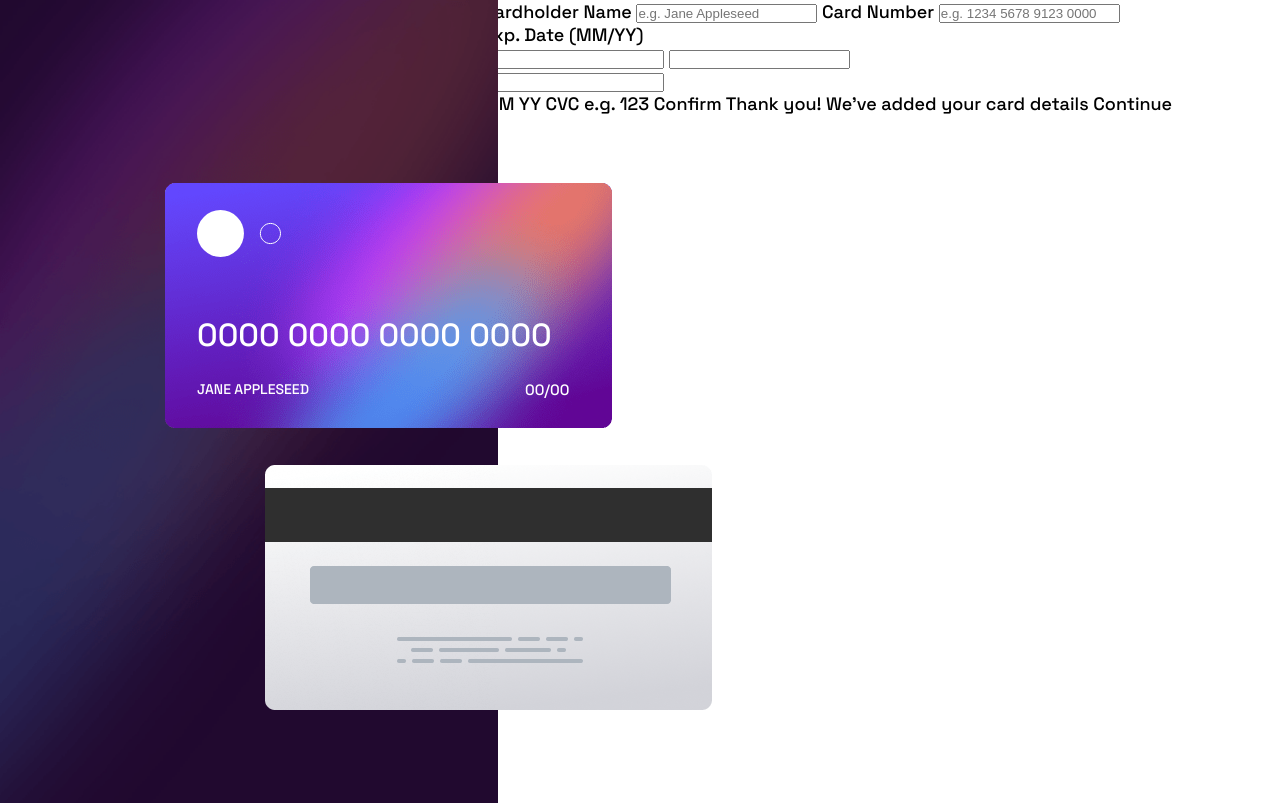
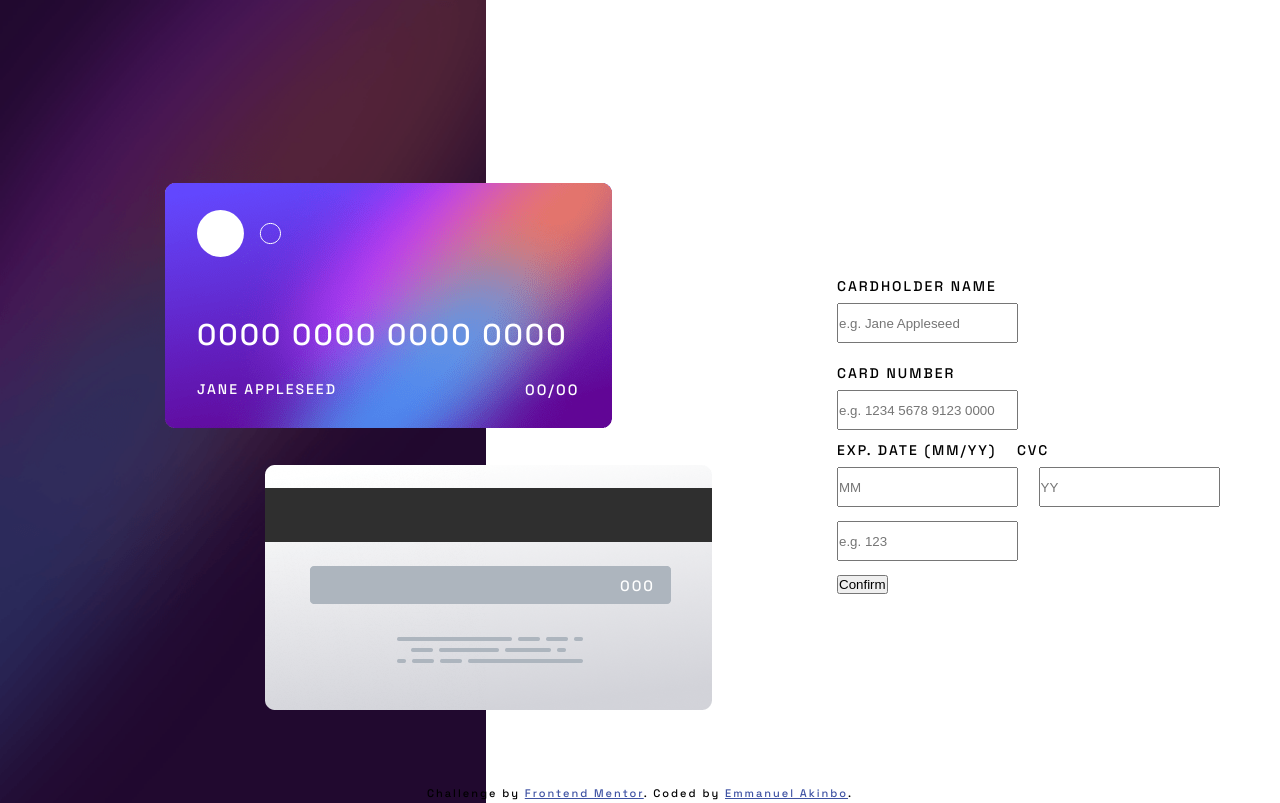
Before and after one commit to akinbo-emmanuel/interactive-card-details-form-main, a plain HTML site: page index.html in a window 1280 px wide. Shown: the top 803 px of the page. Drawn offline with Linux system fonts and the light colour scheme.

Commit message:
Card styling

```diff
--- a/css/style.css
+++ b/css/style.css
@@ -17,6 +17,7 @@ body{
     background: hsl(0, 0%, 100%);
     font-family: 'Space Grotesk', sans-serif;
     font-size: 18px;
+    letter-spacing: 2px;
     overflow: hidden;
 }
 
@@ -26,6 +27,9 @@ main{
     display: flex;
 }
 
+
+
+/* CARD */
 #left #bg{
     height: 100%;
     position: relative;
@@ -44,7 +48,7 @@ main{
     position: absolute;
     top: 315px;
     left: 197px;
-    font-size: 32px;
+    font-size: 30px;
     color: hsl(0, 0%, 100%);
 }
 
@@ -77,7 +81,40 @@ main{
     left: 265px;
 }
 
-#left #
+#left #cvc{
+    position: absolute;
+    top: 576px;
+    left: 620px;
+    font-size: 15px;
+    color: hsl(0, 0%, 100%);
+}
+
+
+
+/* FORM */
+#right form{
+    position: absolute;
+    top: 273px;
+    left: 830px;
+}
+
+label{
+    font-size: 14px;
+    margin: 7px;
+}
+
+input{
+    margin: 7px;
+    height: 40px;
+}
+
+button{
+    margin: 7px;
+}
+
+.name{
+    margin-bottom: 10px;
+}
 
 
 
--- a/index.html
+++ b/index.html
@@ -30,44 +30,31 @@
       </div>
       <div id="right">
         <form action="">
-          <label for="card_name">Cardholder Name</label>
-          <input type="text" name="card_name" id="" placeholder="e.g. Jane Appleseed">
+          <div class="name">
+            <label for="card_name">CARDHOLDER NAME</label><br>
+            <input type="text" name="card_name" id="" placeholder="e.g. Jane Appleseed">
+          </div>
 
-          <label for="card_number">Card Number</label>
-          <input type="number" name="card_number" id="" placeholder="e.g. 1234 5678 9123 0000">
+          <div class="number">
+            <label for="card_number">CARD NUMBER</label><br>
+            <input type="number" name="card_number" id="" placeholder="e.g. 1234 5678 9123 0000">
+          </div>
 
-          <div>
-            <div>
-              <label for="">Exp. Date (MM/YY)</label>
-              <div>
-                <input type="text">
-                <input type="text">
-              </div>
-            </div>
+          <div class="extras">
+            <label for="">EXP. DATE (MM/YY)</label>
+            <label for="">CVC</label> <br>
 
-            <div>
-              <label for=""></label>
-              <input type="number" name="" id="">
-            </div>
+            <input type="number" name="" id="" placeholder="MM">
+            <input type="number" name="" id="" placeholder="YY">
+            <input type="number" name="" id="" placeholder="e.g. 123"><br>
+
+            <button>Confirm</button>
           </div>
         </form>
 
-
-
-
-        MM
-        YY
-
-        CVC
-        e.g. 123
-
-        Confirm
-
-        <!-- Completed state start -->
-
-        Thank you!
+        <!-- Thank you!
         We've added your card details
-        Continue
+        Continue -->
       </div>
     </main>
 
```
